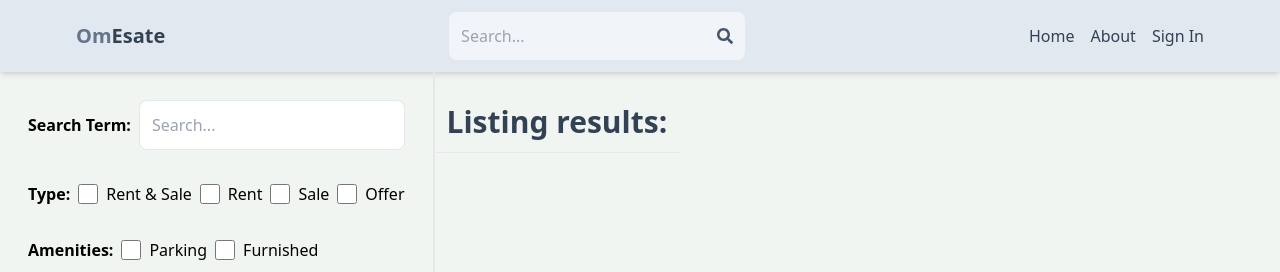
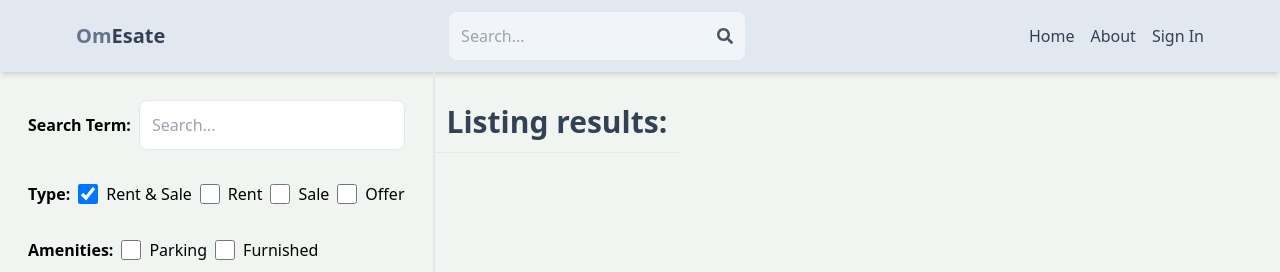
Before and after one commit to Om15102003/Real-Estate, a React (Vite) app in the folder client/: page /search in a window 1280 px wide. Shown: the top 272 px of the page. Built offline with nearby package versions, Linux system fonts and the light colour scheme; no server answers.

Commit message:
search from creation

```diff
--- a/client/src/pages/Search.jsx
+++ b/client/src/pages/Search.jsx
@@ -1,50 +1,123 @@
-import React from 'react'
+import React, { useEffect, useState } from 'react'
+import {useNavigate} from 'react-router-dom';
 
 const Search = () => {
+    const [sidebardata,setSidebardata]=useState({
+        searchTerm:'',
+        type:'all',
+        parking:false,
+        furnished:false,
+        offer:false,
+        sort:'created_at',
+        order:'desc'
+    })
+    const [loading,setLoading]=useState(false);
+    const [listings,setListings]=useState([]);
+    const navigate=useNavigate();
+    useEffect(()=>{
+        const urlParams=new URLSearchParams(location.search);
+        const searchTermFromUrl=urlParams.get('searchTerm');
+        const typeFromUrl=urlParams.get('type');
+        const parkingFromUrl=urlParams.get('parking');
+        const furnishedFromUrl=urlParams.get('furnished');
+        const offerFromUrl=urlParams.get('offer');
+        const sortFromUrl=urlParams.get('sort');
+        const orderFromUrl=urlParams.get('order');
+        if(searchTermFromUrl || typeFromUrl || parkingFromUrl || furnishedFromUrl || offerFromUrl || sortFromUrl || orderFromUrl){
+            setSidebardata({
+                searchTerm:searchTermFromUrl||'',
+                type:typeFromUrl||'all',
+                parking:parkingFromUrl==='true'?true:false,
+                offer:offerFromUrl==='true'?true:false,
+                sort:sortFromUrl||'created_at',
+                furnished:furnishedFromUrl==='true'?true:false,
+                order:orderFromUrl||'desc',
+            });
+        }
+        const fetchListings=async ()=>{
+            setLoading(true);
+            const searchQuery=urlParams.toString();
+            const res=await fetch(`/api/listing/get?${searchQuery}`);
+            const data=await res.json();
+            setListings(data);
+            setLoading(false);
+        }
+        fetchListings();
+    },[location.search])
+
+    const handleChange=(e)=>{
+        if(e.target.id==='all' || e.target.id==='rent' || e.target.id==='sale'){
+            setSidebardata({...sidebardata,type:e.target.id});
+        }
+        if(e.target.id==='searchTerm'){
+            setSidebardata({...sidebardata,searchTerm:e.target.value});
+        }
+        if(e.target.id==='parking' || e.target.id==='offer' || e.target.id==='furnished'){
+            setSidebardata({...sidebardata, [e.target.id]:e.target.checked || e.target.checked==='true'?true:false,})
+        }
+        if(e.target.id==='sort_order'){
+            const sort=e.target.value.split('_')[0]||'created_at';
+            const order=e.target.value.split('_')[1]||'desc';
+            setSidebardata({...sidebardata,sort,order});
+        }
+    }
+    const handleSubmit=(e)=>{
+        e.preventDefault();
+        const urlParams=new URLSearchParams();
+        urlParams.set('searchTerm',sidebardata.searchTerm);
+        urlParams.set('type',sidebardata.type);
+        urlParams.set('parking',sidebardata.parking);
+        urlParams.set('furnished',sidebardata.furnished);
+        urlParams.set('offer',sidebardata.offer);
+        urlParams.set('sort',sidebardata.sort);
+        urlParams.set('order',sidebardata.order);
+        const searchQuery=urlParams.toString();
+        navigate(`/search?${searchQuery}`);
+    }
   return (
     <div className='flex flex-col md:flex-row'>
         <div className='p-7 border-b-2 md:border-r-2 md:min-h-screen'>
-            <form className='flex flex-col gap-8'>
+            <form onSubmit={handleSubmit} className='flex flex-col gap-8'>
                 <div className='flex items-center gap-2'>
                     <label className='whitespace-nowrap font-semibold'>
                         Search Term:
                     </label>
-                    <input type="text" id='searchTerm' placeholder='Search...' className='border rounded-lg p-3 w-full'/>
+                    <input type="text" id='searchTerm' placeholder='Search...' className='border rounded-lg p-3 w-full' value={sidebardata.searchTerm} onChange={handleChange}/>
 
                 </div>
                 <div className='flex gap-2 flex-wrap items-center'>
                     <label className='font-semibold'>Type:</label>
                     <div className='flex gap-2'>
-                        <input type="checkbox" id='all' className='w-5'/><span>Rent & Sale</span>
+                        <input type="checkbox" id='all' className='w-5' onChange={handleChange} checked={sidebardata.type==='all'}/><span>Rent & Sale</span>
                     </div>
                     <div className='flex gap-2'>
-                        <input type="checkbox" id='rent' className='w-5'/><span>Rent</span>
+                        <input type="checkbox" id='rent' className='w-5' onChange={handleChange} checked={sidebardata.type==='rent'}/><span>Rent</span>
                     </div>
                     <div className='flex gap-2'>
-                        <input type="checkbox" id='sale' className='w-5'/><span>Sale</span>
+                        <input type="checkbox" id='sale' className='w-5' onChange={handleChange} checked={sidebardata.type==='sale'}/><span>Sale</span>
                     </div>
                     <div className='flex gap-2'>
-                        <input type="checkbox" id='offer' className='w-5'/><span>Offer</span>
+                        <input type="checkbox" id='offer' className='w-5' onChange={handleChange} checked={sidebardata.offer}/><span>Offer</span>
                     </div>
                 </div>
                 <div className='flex gap-2 flex-wrap items-center'>
                     <label className='font-semibold'>Amenities:</label>
                     <div className='flex gap-2'>
-                        <input type="checkbox" id='parking' className='w-5'/><span>Parking</span>
+                        <input type="checkbox" id='parking' className='w-5' onChange={handleChange} checked={sidebardata.parking}/><span>Parking</span>
                     </div>
                     <div className='flex gap-2'>
-                        <input type="checkbox" id='furnished' className='w-5'/><span>Furnished</span>
+                        <input type="checkbox" id='furnished' className='w-5' onChange={handleChange} checked={sidebardata.furnished}/><span>Furnished</span>
                     </div>
                 </div>
                 <div className='flex items-center gap-2'>
                     <label className='font-semibold'>
                         Sort:
                     </label>
-                    <select id="sort_order" className='border rounded-lg p-3'>
-                        <option>Price high to low</option>
-                        <option>Price low to high</option>
-                        <option>Latest</option>
-                        <option>Oldest</option>
+                    <select id="sort_order" className='border rounded-lg p-3' onChange={handleChange} defaultValue={'created_at_desc'}>
+                        <option value='regularPrice_desc'>Price high to low</option>
+                        <option value='regularPrice_asc'>Price low to high</option>
+                        <option value='createdAt_desc'>Latest</option>
+                        <option value='createdAt_asc'>Oldest</option>
                     </select>
                 </div>
                 <button className='bg-slate-700 text-white p-3 rounded-lg uppercase hover:opacity-95'>Search</button>
```
